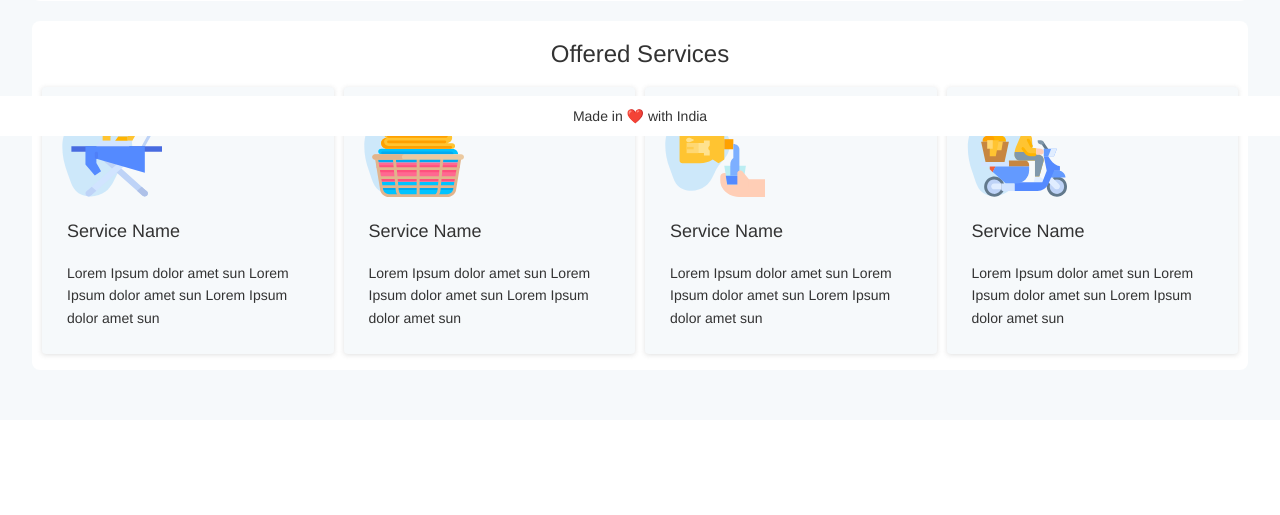
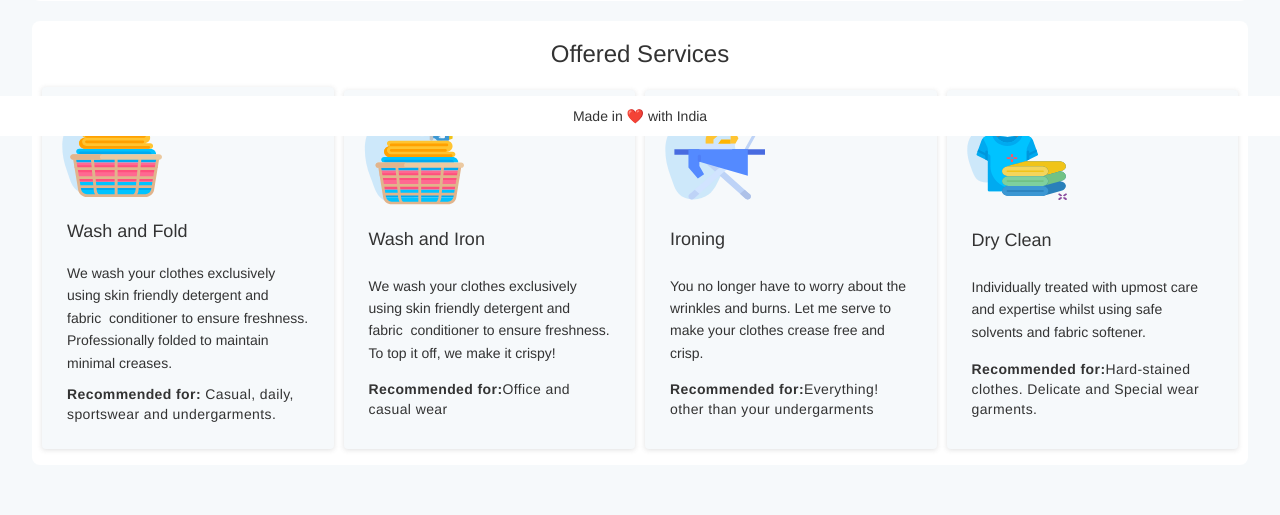
Before and after one commit to paik1/YourLaundryGuy, a Django app: page /home/ in a window 1280 px wide. Shown: the part 664-1179 px from the top of the page. Before the commit the page ends 1020 px from the top, so only its background shows below. Run offline with Django 3.2, Linux system fonts and the light colour scheme; some libraries are stand-ins or nearby versions.

Commit message:
Updated the service contente and image

```diff
--- a/yourlaundryguy/orders_app/templates/home.html
+++ b/yourlaundryguy/orders_app/templates/home.html
@@ -79,50 +79,67 @@
   <section class="card-container">
     <article class="card">
       <figure class="card__thumbnail">
+          <img src="{% static 'images/basket.svg' %}" alt="">
+      </figure>
+      <header class="card__title">
+          <h4>Wash and Fold
+          </h4>
+      </header>
+      <main class="card__description">
+        We wash your clothes exclusively using
+        skin friendly detergent and fabric
+        conditioner to ensure freshness.
+        Professionally folded to maintain minimal
+        creases.
+      </main>
+      <span class="service-rec"><b>Recommended for:</b> Casual, daily, sportswear
+        and undergarments.
+        </span>
+  </article>
+  <article class="card">
+      <figure class="card__thumbnail">
+        <img src="{% static 'images/steam-press.svg' %}" alt="">
+      </figure>
+      <header class="card__title">
+          <h4>Wash and Iron
+          </h4>
+      </header>
+      <main class="card__description">
+        We wash your clothes exclusively using
+        skin friendly detergent and fabric
+        conditioner to ensure freshness.
+        To top it off, we make it crispy!
+      </main>
+      <span class="service-rec"><b>Recommended for:</b>Office and casual wear
+        </span>
+  </article>
+  <article class="card">
+      <figure class="card__thumbnail">
           <img src="{% static 'images/ironing.svg' %}" alt="">
       </figure>
       <header class="card__title">
-          <h4>Service Name</h4>
+          <h4>Ironing</h4>
       </header>
       <main class="card__description">
-          Lorem Ipsum dolor amet sun Lorem Ipsum dolor amet sun Lorem Ipsum dolor amet sun
+        You no longer have to worry about the wrinkles and burns.
+        Let me serve to make your clothes crease free and crisp.
       </main>
+      <span class="service-rec"><b>Recommended for:</b>Everything! other than your undergarments
+      </span>
   </article>
   <article class="card">
       <figure class="card__thumbnail">
-        <img src="{% static 'images/basket.svg' %}" alt="">
+          <img src="{% static 'images/dry-clean.svg' %}" alt="">
       </figure>
       <header class="card__title">
-          <h4>Service Name</h4>
+          <h4>Dry Clean
+          </h4>
       </header>
-      <main class="card__description">
-          Lorem Ipsum dolor amet sun Lorem Ipsum dolor amet sun Lorem Ipsum dolor amet sun
+      <main class="card__description">Individually treated with upmost care and expertise
+        whilst using safe solvents and fabric softener.
       </main>
-
-  </article>
-  <article class="card">
-      <figure class="card__thumbnail">
-          <img src="{% static 'images/detergent.svg' %}" alt="">
-      </figure>
-      <header class="card__title">
-          <h4>Service Name</h4>
-      </header>
-      <main class="card__description">
-          Lorem Ipsum dolor amet sun Lorem Ipsum dolor amet sun Lorem Ipsum dolor amet sun
-      </main>
-
-  </article>
-  <article class="card">
-      <figure class="card__thumbnail">
-          <img src="{% static 'images/delivery.svg' %}" alt="">
-      </figure>
-      <header class="card__title">
-          <h4>Service Name</h4>
-      </header>
-      <main class="card__description">
-          Lorem Ipsum dolor amet sun Lorem Ipsum dolor amet sun Lorem Ipsum dolor amet sun
-      </main>
-
+      <span class="service-rec"><b>Recommended for:</b>Hard-stained clothes. Delicate and Special wear garments.
+      </span>
   </article>
 </section>
 </div>
--- a/yourlaundryguy/static/css/base.css
+++ b/yourlaundryguy/static/css/base.css
@@ -13,6 +13,13 @@
   color: #2b2b2b !important;
   letter-spacing: 0.6px !important;
   font-weight: 500;
+  display: flex;
+  justify-content: center;
+  align-items: center;
+}
+
+.navbar-brand  > img {
+  margin-right: 8px;
 }
 
 .navbar-toggle {
--- a/yourlaundryguy/static/css/home.css
+++ b/yourlaundryguy/static/css/home.css
@@ -136,32 +136,10 @@
   border-radius: 50%;
 }
 
-/* Media Queries */
-@media screen and (min-width: 600px) {
-  .banner {
-    grid-template-columns: repeat(auto-fit, minmax(260px, 1fr));
-  }
-}
-
-@media screen and (max-width: 600px) {
-  .banner {
-    grid-template-rows: repeat(auto-fit, minmax(160px, 1fr));
-  }
-
-  .banner-carousel {
-    -webkit-order: -1;
-    order: -1;
-  }
-}
-
-/* Animation */
-@keyframes scale-btn {
-  from {
-    transform: scale(1);
-  }
-  to {
-    transform: scale(1.1);
-  }
+.service-rec {
+  padding: 0.5rem;
+  font-weight: 300;
+  letter-spacing: 0.4px;
 }
 
 .card-container {
@@ -173,6 +151,7 @@
 }
 
 .card {
+  min-height: 359px;
   display: grid;
   align-self: end;
   box-shadow: 0px 1px 5px #5555552e;
@@ -202,3 +181,31 @@
 img {
   max-width: 100%;
 }
+
+/* Media Queries */
+@media screen and (min-width: 600px) {
+  .banner {
+    grid-template-columns: repeat(auto-fit, minmax(260px, 1fr));
+  }
+}
+
+@media screen and (max-width: 600px) {
+  .banner {
+    grid-template-rows: repeat(auto-fit, minmax(160px, 1fr));
+  }
+
+  .banner-carousel {
+    -webkit-order: -1;
+    order: -1;
+  }
+}
+
+/* Animation */
+@keyframes scale-btn {
+  from {
+    transform: scale(1);
+  }
+  to {
+    transform: scale(1.1);
+  }
+}
```
Also changed, not shown: yourlaundryguy/static/images/dry-clean.svg (added), yourlaundryguy/static/images/steam-press.svg (added).
